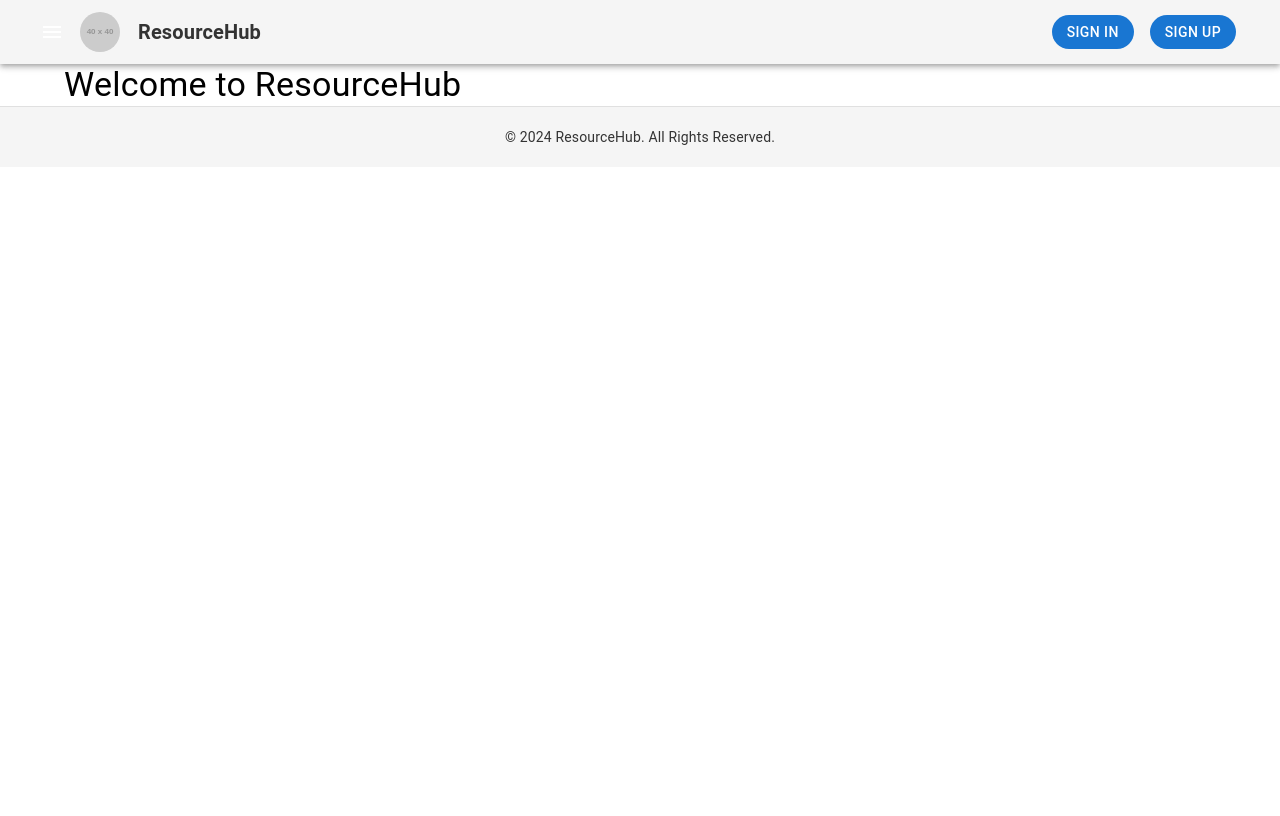
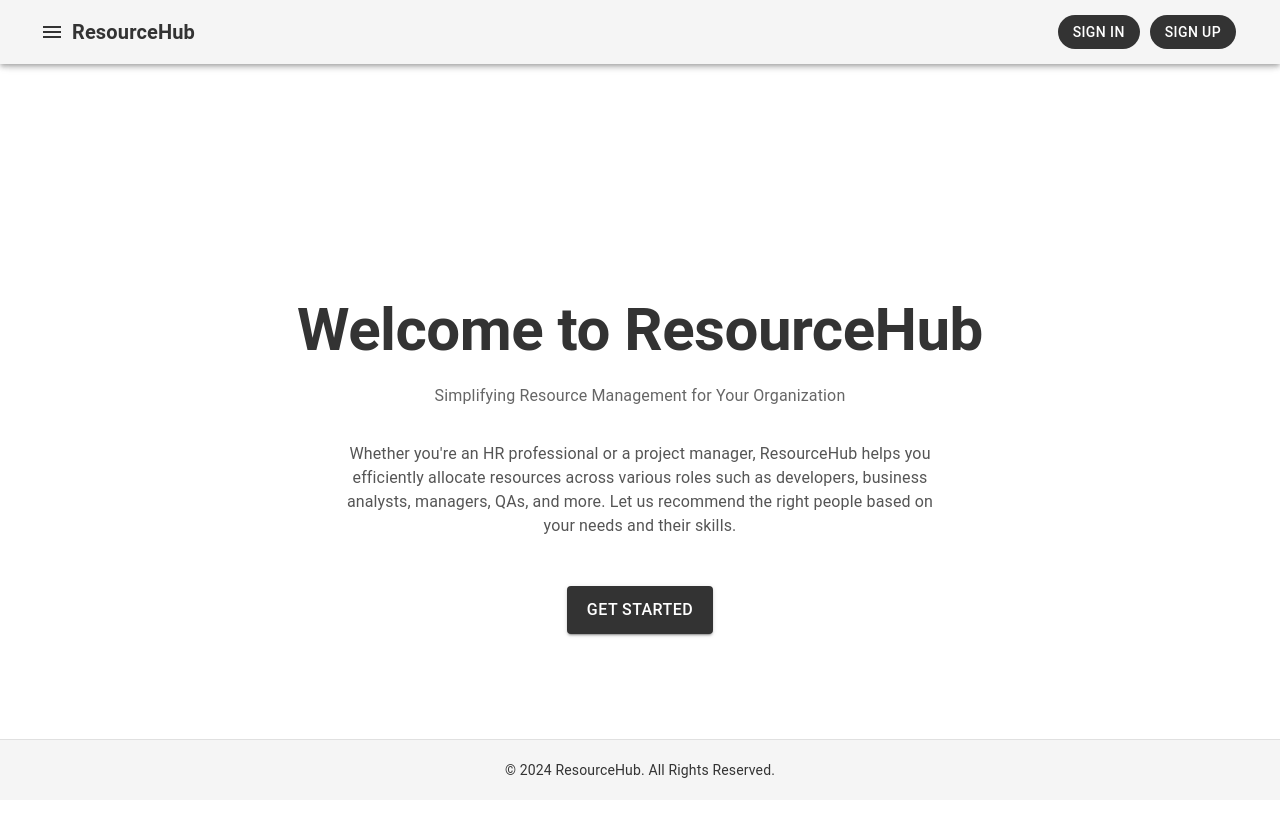
Before and after one commit to Rakshit17patel/ResourceHub-FE, a React (Create React App) app: page / in a window 1280 px wide. Shown: the top 816 px of the page. Built offline with nearby package versions, Linux system fonts and the light colour scheme; no server answers.

Commit message:
api-integration-with-axios

```diff
--- a/package.json
+++ b/package.json
@@ -13,6 +13,7 @@
     "@testing-library/jest-dom": "^5.17.0",
     "@testing-library/react": "^13.4.0",
     "@testing-library/user-event": "^13.5.0",
+    "axios": "^1.7.7",
     "react": "^18.3.1",
     "react-dom": "^18.3.1",
     "react-redux": "^9.1.2",
--- a/src/Components/Footer/Footer.jsx
+++ b/src/Components/Footer/Footer.jsx
@@ -10,6 +10,10 @@ const Footer = () => {
         padding: '20px 0',
         textAlign: 'center',
         borderTop: '1px solid #e0e0e0',
+        position: 'fixed',
+        bottom: 0,
+        left: 0,
+        right: 0,
       }}
     >
       <Typography variant="body2" sx={{ color: '#333' }}>
--- a/src/Components/Header/Header.jsx
+++ b/src/Components/Header/Header.jsx
@@ -14,16 +14,14 @@ const Header = () => {
   }
 
   return (
+    <>
       <AppBar position="sticky" sx={{ backgroundColor: '#f5f5f5', padding: '0 20px' }}>
-      <Toolbar sx={{ display: 'flex', justifyContent: 'space-between', alignItems: 'center' }}>
-
+        <Toolbar sx={{ display: 'flex', justifyContent: 'space-between' }}>
           {/* Logo and App Name */}
-        <Box sx={{ display: 'flex', alignItems: 'center', gap: 1 }}>
+          <Box sx={{ display: 'flex', alignItems: 'center' }}>
             <IconButton edge="start" color="inherit" aria-label="menu">
-            <MenuIcon />
+              <MenuIcon sx={{ color: '#333' }} /> {/* Darker Menu Icon */}
             </IconButton>
-          {/* Placeholder Logo */}
-          <img src="https://via.placeholder.com/40" alt="Logo" style={{ borderRadius: '50%', marginRight: '10px' }} />
             <Typography
               variant="h6"
               component={Link}
@@ -32,9 +30,6 @@ const Header = () => {
                 textDecoration: 'none',
                 color: '#333',
                 fontWeight: 'bold',
-              '&:hover': {
-                color: '#555'  // Hover effect on the logo
-              }
               }}
             >
               ResourceHub
@@ -48,11 +43,8 @@ const Header = () => {
                 appearance={{
                   elements: {
                     organizationSwitcherButton: {
-                    backgroundColor: '#e0e0e0',
-                    color: '#333',
-                    '&:hover': {
-                      backgroundColor: '#ccc',
-                    },
+                      backgroundColor: '#555',
+                      color: '#fff',
                     },
                   },
                 }}
@@ -61,39 +53,37 @@ const Header = () => {
           </Box>
 
           {/* Sign In/Out Controls */}
-        <Box sx={{ display: 'flex', gap: 2 }}>
+          <Box>
             {isSignedIn ? (
               <UserButton afterSignOutUrl={PAGE_URLS.HOME} />
             ) : (
               <>
-              {/* Sign In Button */}
                 <Button
                   component={Link}
                   to={PAGE_URLS.SIGN_IN}
                   sx={{
                     color: '#fff',
-                  backgroundColor: '#1976d2', // Blue color for the button
+                    backgroundColor: '#333', // Dark color for Sign In (close to black)
                     borderRadius: '20px',
                     padding: '5px 15px',
+                    marginRight: '10px', // Adds spacing between buttons
                     '&:hover': {
-                    backgroundColor: '#115293', // Darker blue on hover
+                      backgroundColor: '#1f1f1f', // Slightly darker on hover
                     }
                   }}
                 >
                   Sign In
                 </Button>
-
-              {/* Sign Up Button */}
                 <Button
                   component={Link}
                   to={PAGE_URLS.SIGN_UP}
                   sx={{
                     color: '#fff',
-                  backgroundColor: '#1976d2', // Same blue color for the button
+                    backgroundColor: '#333', // Dark color for Sign Up (close to black)
                     borderRadius: '20px',
                     padding: '5px 15px',
                     '&:hover': {
-                    backgroundColor: '#115293', // Darker blue on hover
+                      backgroundColor: '#1f1f1f', // Slightly darker on hover
                     }
                   }}
                 >
@@ -104,6 +94,7 @@ const Header = () => {
           </Box>
         </Toolbar>
       </AppBar>
+    </>
   );
 };
 
--- a/src/Pages/Home/Home.jsx
+++ b/src/Pages/Home/Home.jsx
@@ -1,6 +1,5 @@
-// src/Pages/Home/Home.jsx
 import React from 'react';
-import { Container, Typography, Button } from '@mui/material';
+import { Container, Typography, Box, Button } from '@mui/material';
 import { useAuth } from '@clerk/clerk-react';
 import { Link, Navigate } from 'react-router-dom';
 import { PAGE_URLS } from '../../Router/paths';
@@ -17,9 +16,53 @@ const Home = () => {
   }
 
   return (
-    <Container>
-      <Typography variant="h4">Welcome to ResourceHub</Typography>
+    <Container
+      sx={{
+        textAlign: 'center',
+        minHeight: '100vh',
+        display: 'flex',
+        flexDirection: 'column',
+        justifyContent: 'center',
+        alignItems: 'center',
+        padding: '2rem',
+      }}
+    >
+      {/* Welcome Section */}
+      <Box sx={{ marginBottom: '2rem' }}>
+        <Typography variant="h2" sx={{ fontWeight: 'bold', color: '#333' }}>
+          Welcome to ResourceHub
+        </Typography>
+        <Typography variant="subtitle1" sx={{ marginTop: '1rem', color: '#666' }}>
+          Simplifying Resource Management for Your Organization
+        </Typography>
+      </Box>
 
+      {/* Description Section */}
+      <Box sx={{ maxWidth: '600px', marginBottom: '3rem' }}>
+        <Typography variant="body1" sx={{ color: '#555' }}>
+          Whether you're an HR professional or a project manager, ResourceHub helps you efficiently allocate resources across various roles such as developers, business analysts, managers, QAs, and more. Let us recommend the right people based on your needs and their skills.
+        </Typography>
+      </Box>
+
+      {/* Call-to-Action Buttons */}
+      <Box sx={{ display: 'flex', gap: '1rem' }}>
+        <Button
+          component={Link}
+          to={PAGE_URLS.SIGN_UP}
+          variant="contained"
+          sx={{
+            backgroundColor: '#333',
+            color: '#fff',
+            padding: '10px 20px',
+            fontSize: '16px',
+            '&:hover': {
+              backgroundColor: '#555',
+            },
+          }}
+        >
+          Get Started
+        </Button>
+      </Box>
     </Container>
   );
 };
--- a/src/Pages/Projects/Projects.jsx
+++ b/src/Pages/Projects/Projects.jsx
@@ -1,21 +1,14 @@
-import React, {useEffect,useState} from 'react'
+import React, { useEffect, useState } from 'react';
 
 import Button from '@mui/material/Button';
 import { DataGrid } from '@mui/x-data-grid';
 import { Grid, Paper, Typography } from '@mui/material';
 
-import data from "./test.json"
+import axios from 'axios';
 
-const Projects=()=>{
-  // const [data, setData] = useState([]);
-
-  // // ApiLink
-  // useEffect(() => {
-  //   fetch('http://127.0.0.1:8000/projects')
-  //     .then(response => response.json())
-  //     .then(json => setData(json))
-  //     .catch(error => console.error(error));
-  // }, []);
+const Projects = () => {
+  const [data, setData] = useState([]);
+  const [loading, setLoading] = useState(false);
 
   const columns = [
     { field: 'ProjectID', headerName: 'Project ID', width: 50 },
@@ -25,30 +18,58 @@ const Projects=()=>{
     { field: 'ProjectStartDate', headerName: 'Project Start Date', width: 150 },
     { field: 'Technology', headerName: 'Technology', width: 250 },
     { field: 'Domain', headerName: 'Domain', width: 200 },
-    { field: 'Resources', headerName: 'Resources' }
+    { field: 'Resources', headerName: 'Resources', width: 300 },
   ];
 
   const rows = data.map((project, index) => ({
     id: index,
     ...project,
+    Resources: project.RequiredResources
+      ? project.RequiredResources.map((res) => res.Role).join(', ')
+      : 'N/A',
   }));
 
-  const addRow = () =>{
-    console.log("New Project Added")
-  }
+  useEffect(() => {
+    const fetchData = async () => {
+      setLoading(true);
+      try {
+        const response = await axios.get('http://localhost:5000/Projects');
+        setData(response.data);
+      } catch (error) {
+        console.error('Error fetching data:', error);
+      } finally {
+        setLoading(false);
+      }
+    };
 
-  return(
+    fetchData();
+  }, []);
+
+  const addRow = () => {
+    console.log('New Project Added');
+  };
+
+  return (
     <Paper style={{ padding: 16, marginTop: 16 }}>
       <Typography variant="h6" gutterBottom>
         Project Data
       </Typography>
-      <Grid container >
-        <Button size="small" variant="contained" onClick={addRow} sx={{ marginBottom: '10px'}}>
+      <Grid container>
+        <Button
+          size="small"
+          variant="contained"
+          onClick={addRow}
+          sx={{ marginBottom: '10px' }}
+        >
           Add New Project
         </Button>
         <Grid item xs={12}>
-          <div style={{ height: '100%', width: '100%' }}>
-            <DataGrid rows={rows} columns={columns} pageSize={'auto'}
+          <div style={{ height: 600, width: '100%' }}>
+            <DataGrid
+              rows={rows}
+              columns={columns}
+              pageSize={5}
+              loading={loading}
               slotProps={{
                 loadingOverlay: {
                   variant: 'skeleton',
@@ -60,7 +81,7 @@ const Projects=()=>{
         </Grid>
       </Grid>
     </Paper>
-  )
-}
+  );
+};
 
 export default Projects;
--- a/src/Pages/Projects/test.json
+++ b/src/Pages/Projects/test.json
@@ -1,4 +1,4 @@
-[
+{"Projects":[
 {
         "ProjectID": 1,
         "ProjectName": "Smart Healthcare Platform",
@@ -404,4 +404,4 @@
         "Robotics"
     ]
 }
-]
+]}
--- a/src/Pages/Resources/test.json
+++ b/src/Pages/Resources/test.json
@@ -1,4 +1,4 @@
-[
+{"Resources" :[
 {
         "ResourceID": 1,
         "Name": "Amanda Welch",
@@ -211,4 +211,4 @@
     "AvailableDate": "2024-12-20",
     "OrgID": 9
 }
-]
+]}
--- a/src/Pages/SignUp/SignUp.jsx
+++ b/src/Pages/SignUp/SignUp.jsx
@@ -15,10 +15,10 @@ const SignUpPage = () => {
       }}
     >
     <SignUp
-      path={PAGE_URLS.SIGN_UP}           // Sign-up URL
-      routing="path"                     // Ensure the routing method is correct
-      signInUrl={PAGE_URLS.SIGN_IN}      // Link to the Sign In page
-      redirectUrl={PAGE_URLS.DASHBOARD}  // Redirect after successful sign-up
+      path={PAGE_URLS.SIGN_UP}
+      routing="path"
+      signInUrl={PAGE_URLS.SIGN_IN}
+      redirectUrl={PAGE_URLS.DASHBOARD}
    />
    </Box>
   );
```
Also changed, not shown: src/Pages/Resources/Resources.jsx (+41 -26 lines), 1 other file (tests, documents, lock files or other folders). Lines whose indentation alone changed are shown as unchanged.
